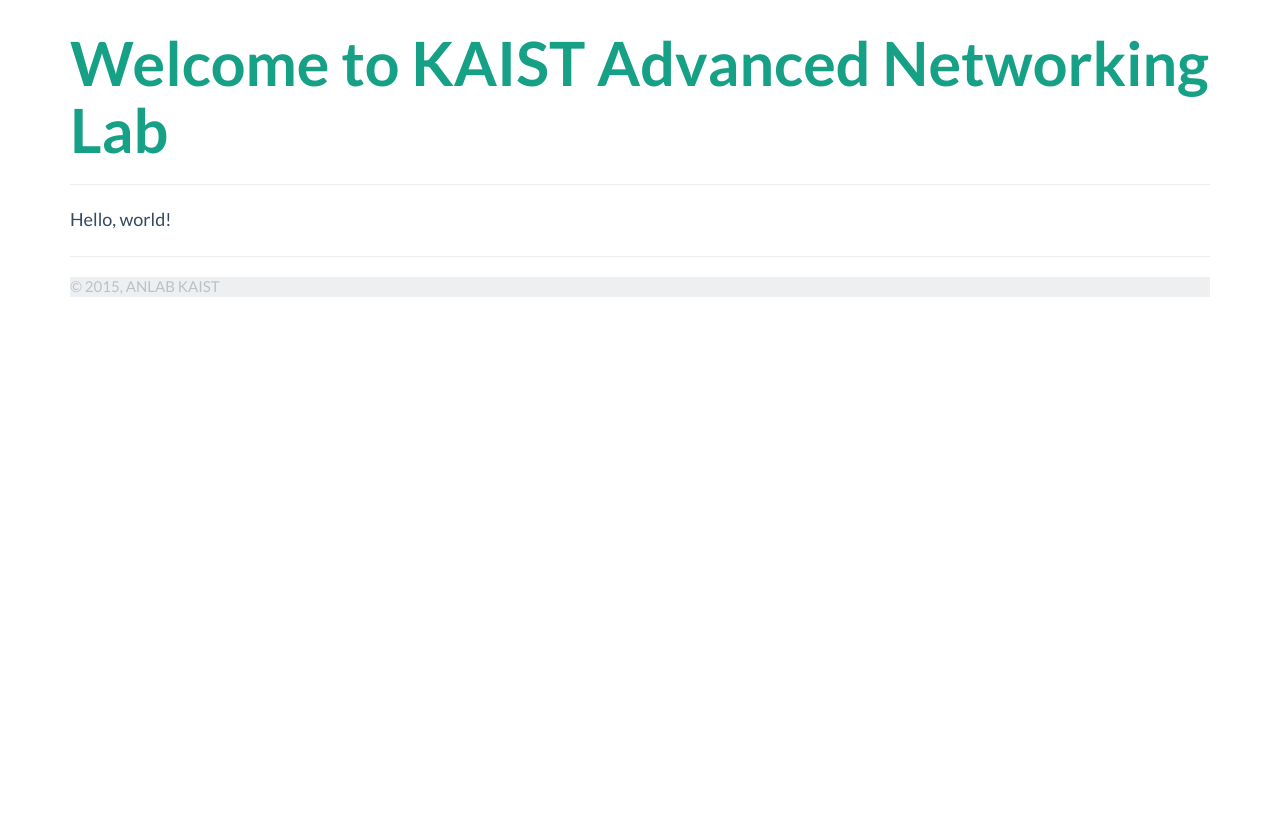
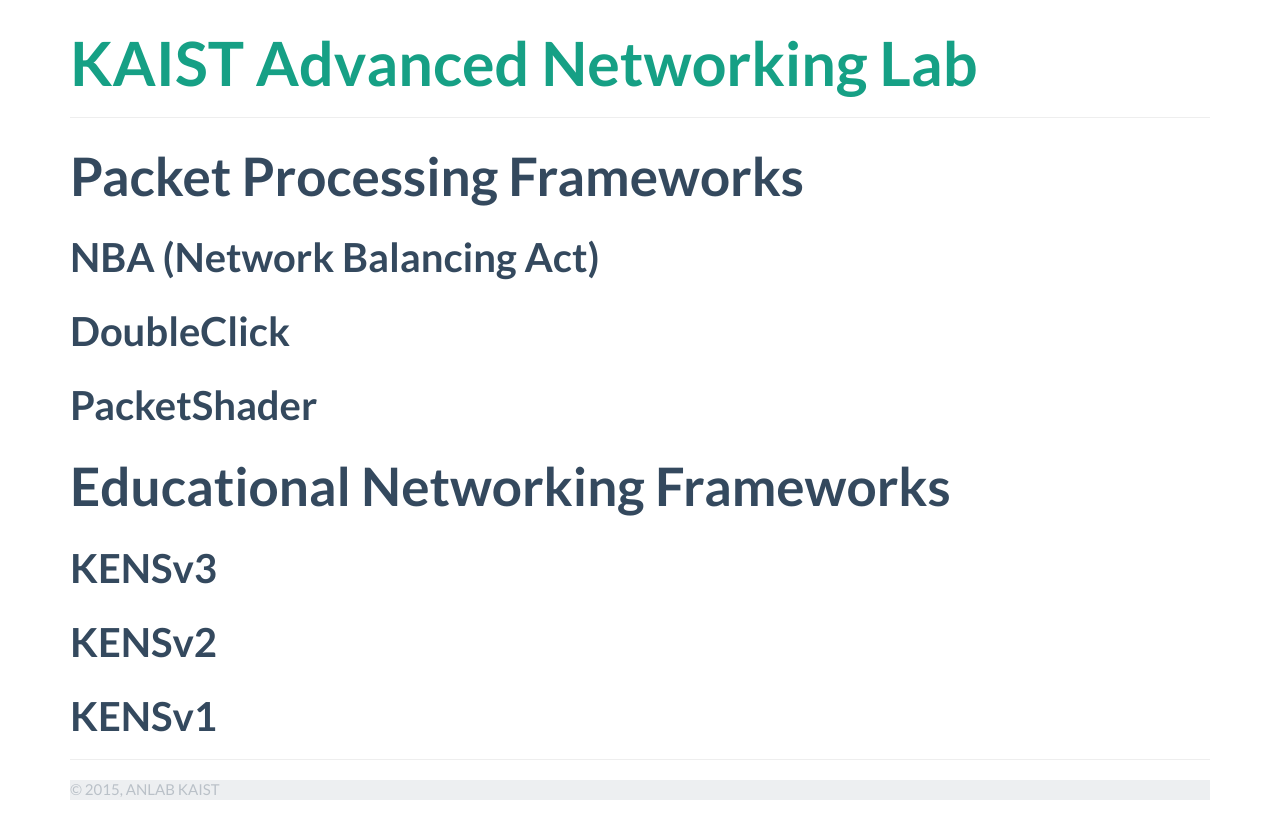
Before and after one commit to ANLAB-KAIST/project-old, a Jekyll site: the page built from index.html, in a window 1280 px wide. Shown: the top 839 px of the page. Built offline with Jekyll 4.4.1, drawn with Linux system fonts in a browser that asks for light colours.

Commit message:
Adding projects...

```diff
--- a/_layouts/default.html
+++ b/_layouts/default.html
@@ -16,7 +16,7 @@
 <body class="body-{% if page.category %}{{page.category}}{% else %}default{% endif %}">
 <div class="container">
 <header>
-    <h1><a href="/">Welcome to {{site.name}}</a></h1>
+    <h1><a href="/">{{site.name}}</a></h1>
 </header>
 <hr>
 <nav>
--- a/index.html
+++ b/index.html
@@ -3,4 +3,18 @@ layout: default
 title: Home
 ---
 
-Hello, world!
+<h2>Packet Processing Frameworks</h2>
+
+<h3>NBA (Network Balancing Act)</h3>
+
+<h3>DoubleClick</h3>
+
+<h3>PacketShader</h3>
+
+<h2>Educational Networking Frameworks</h2>
+
+<h3>KENSv3</h3>
+
+<h3>KENSv2</h3>
+
+<h3>KENSv1</h3>
```
